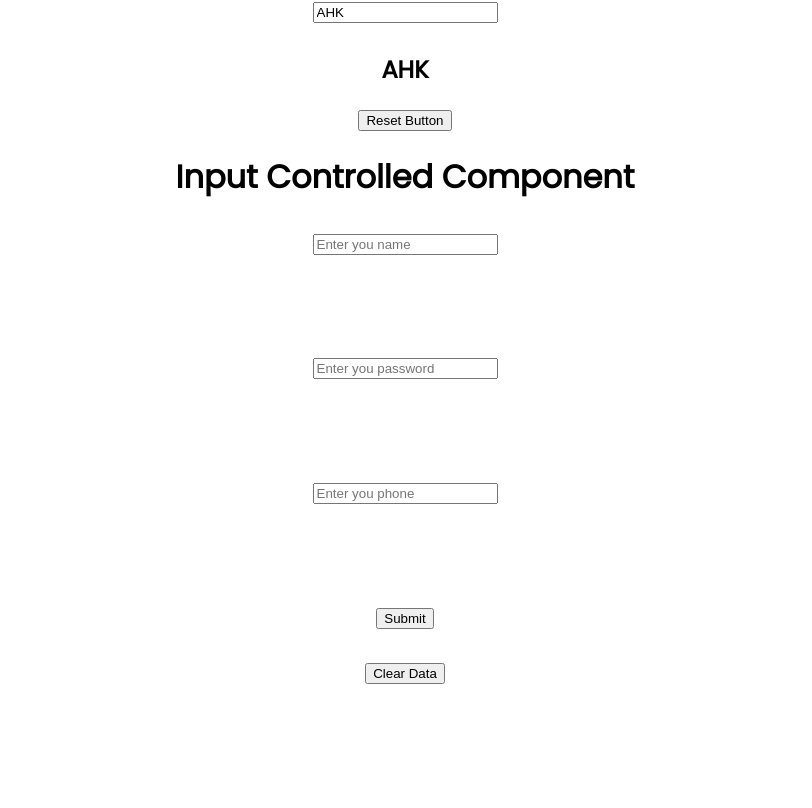
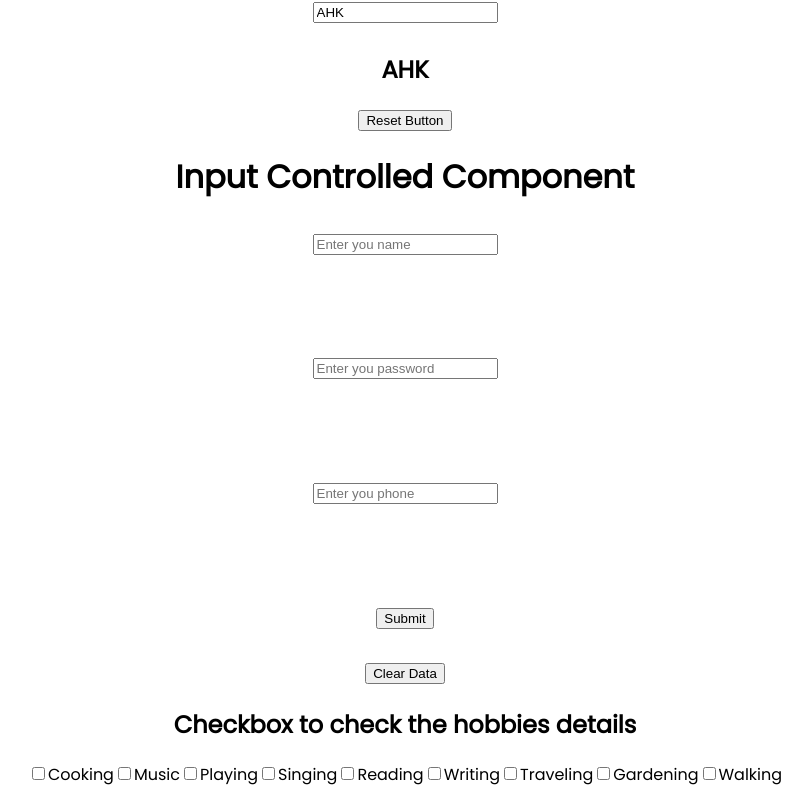
Before and after one commit to Azhar786786786/oliveacademy, a React (Create React App) app: page / in a window 1280 px wide. Shown: the part 6800-7608 px from the top of the page, without its empty margins (235-1047 px from the left). Before the commit the page ends 7507 px from the top, so only its background shows below. Built offline with nearby package versions, Linux system fonts and the light colour scheme; the HTML template or start-up script is replaced by a standard one.

Commit message:
Added CheckBoxData Component

```diff
--- a/src/App.js
+++ b/src/App.js
@@ -15,6 +15,7 @@ import PassJsxToProps from './Components/PassJsxToProps';
 import PropsWithDifferentTheme from './Components/PropsWithDifferentTheme';
 import InputBoxData from './Components/InputBoxData';
 import ControllerComponent from './Components/ControllerComponent';
+import CheckBoxData from './Components/CheckBoxData';
 
 function App() {
 
@@ -110,6 +111,8 @@ function App() {
 
     <InputBoxData />
     <ControllerComponent />
+
+    <CheckBoxData />
     </div>
   );
 }
--- /dev/null
+++ b/src/Components/CheckBoxData.jsx
@@ -0,0 +1,54 @@
+import React, { useState } from 'react'
+
+function CheckBoxData() {
+
+  //const [hobby, setHobby] = useState(["Reading","Writing","Playing","Walking","Singing","Music","Gardening","Traveling"]);
+  const [hobby, setHobby] = useState([]);
+
+  const Hobbies = (event) => {
+    console.log(event.target.value, event.target.checked);
+
+    if (event.target.checked) {
+        setHobby([...hobby,event.target.value]);
+    }
+    else{
+      setHobby([...hobby.filter((item)=>item!=event.target.value)])
+    }
+  }
+
+  return (
+    <>
+      <h2>Checkbox to check the hobbies details</h2>
+      <input type="checkbox" onChange={Hobbies} id="Cooking" value="Cooking" />
+      <label htmlFor='Cooking'>Cooking</label>
+
+      <input type="checkbox" onChange={Hobbies} id="Music" value="Music" />
+      <label htmlFor='Music'>Music</label>
+
+      <input type="checkbox" onChange={Hobbies} id="Playing" value="Playing" />
+      <label htmlFor='Playing'>Playing</label>
+
+      <input type="checkbox" onChange={Hobbies} id="Singing" value="Singing" />
+      <label htmlFor='Singing'>Singing</label>
+
+      <input type="checkbox" onChange={Hobbies} id="Reading" value="Reading" />
+      <label htmlFor='Reading'>Reading</label>
+
+      <input type="checkbox" onChange={Hobbies} id="Writing" value="Writing" />
+      <label htmlFor='Writing'>Writing</label>
+
+      <input type="checkbox" onChange={Hobbies} id="Traveling" value="Traveling" />
+      <label htmlFor='Traveling'>Traveling</label>
+
+      <input type="checkbox" onChange={Hobbies} id="Gardening" value="Gardening" />
+      <label htmlFor='Gardening'>Gardening</label>
+
+      <input type="checkbox" onChange={Hobbies} id="Walking" value="Walking" />
+      <label htmlFor='Walking'>Walking</label>
+
+      <h1>{hobby.toString()}</h1>
+    </>
+  )
+}
+
+export default CheckBoxData
```
